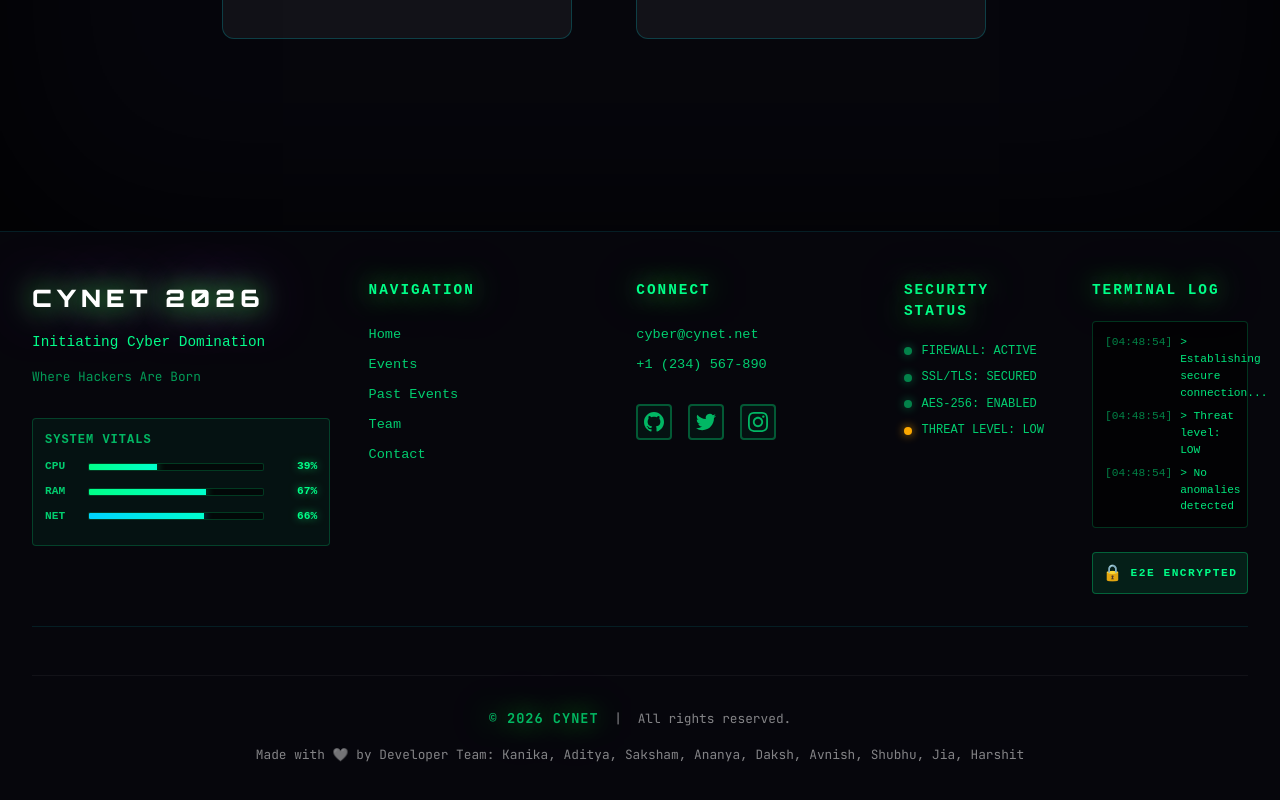
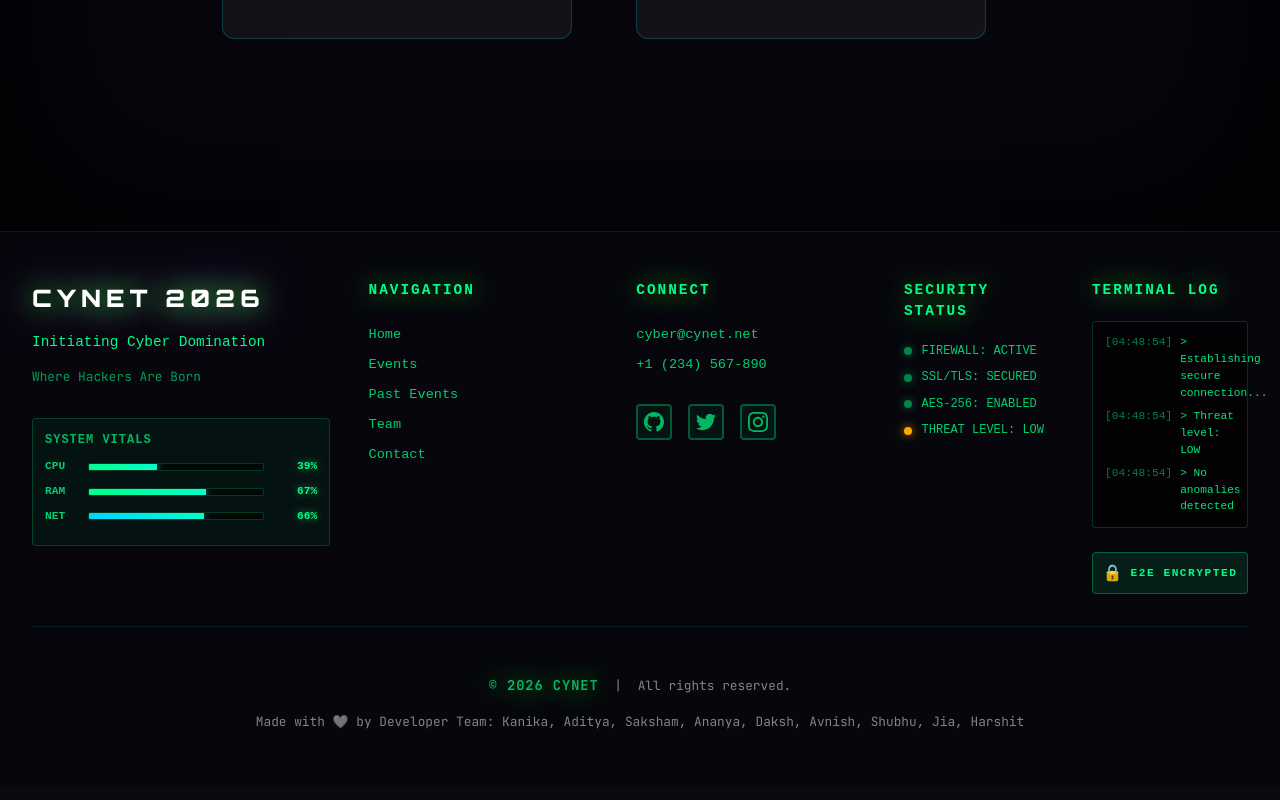
Before and after one commit to saksham4455/CM, a React (Vite) app in the folder frontend/: page / in a window 1280 px wide. Shown: the part 8228-9028 px from the top of the page. Built offline with nearby package versions, Linux system fonts and the light colour scheme; a web font is replaced by a local one.

Commit message:
update css

```diff
--- a/frontend/src/css/Footer.css
+++ b/frontend/src/css/Footer.css
@@ -148,7 +148,7 @@
 
 
 .footer-compressed-bottom {
-  margin-top: 1.5rem;
+  margin-top: 0;
   font-size: 0.8rem;
   color: rgba(255, 255, 255, 0.5);
   width: 100%;
@@ -156,8 +156,7 @@
   flex-direction: column;
   justify-content: center;
   align-items: center;
-  padding: 2rem 0;
-  border-top: 1px solid rgba(255, 255, 255, 0.05);
+  padding: 1.5rem 0;
   background: transparent;
   gap: 1rem;
 }
```
